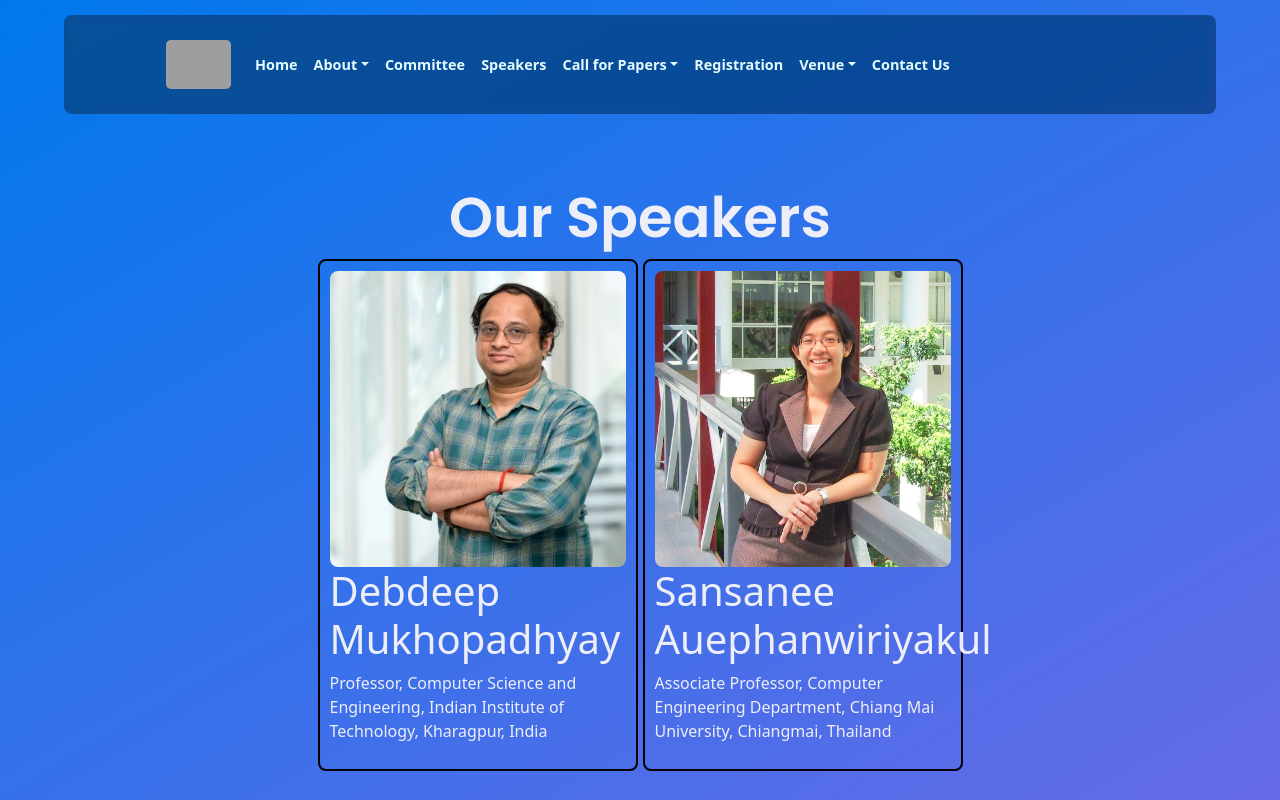
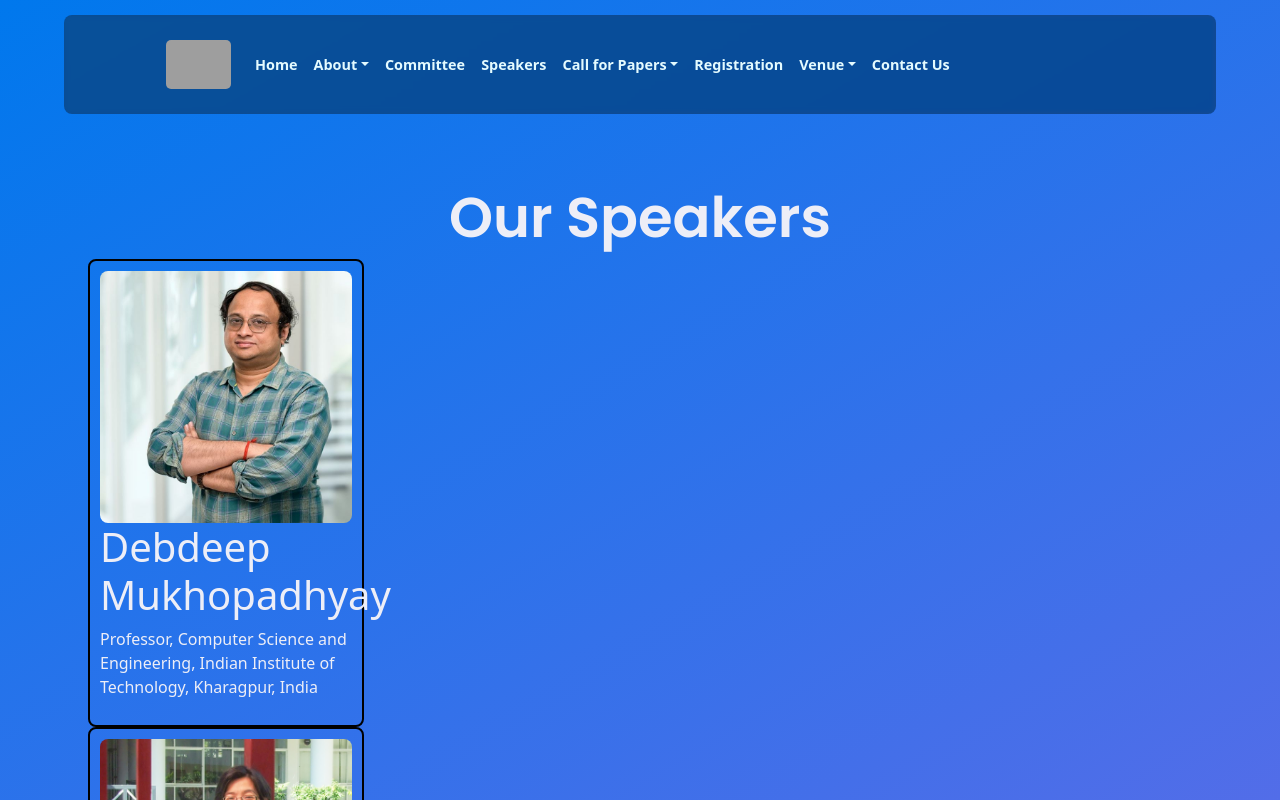
Before and after one commit to techlism/ICISS-2024-Website, a React (Create React App) app: page /speakers in a window 1280 px wide. Shown: the top 800 px of the page. Built offline with nearby package versions, Linux system fonts and the light colour scheme; grey boxes are pictures that could not be loaded; a web font is replaced by a local one.

Commit message:
fixed alignment of the speakerpage

```diff
--- a/src/components/pages/SpeakersPage.jsx
+++ b/src/components/pages/SpeakersPage.jsx
@@ -7,7 +7,7 @@ const SpeakersPage = ()=>{
         <div className={styling['main-speakerpage']}>
             <div className={styling.professors}>
                 <h1 className={styling.heading}>Our Speakers</h1>
-                <div style={{ display: 'flex', flexWrap: 'wrap' , justifyContent : 'center', color : '#EDEEF7'}}>
+                <div style={{color : '#EDEEF7', alignItems:'center'}}>
                     <div style={{ width: '25%', padding: '10px' , border : 'solid 2px black', borderRadius : '8px', marginRight : '5px'}}>
                         <img
                             src="/speaker01.jpg"
```
